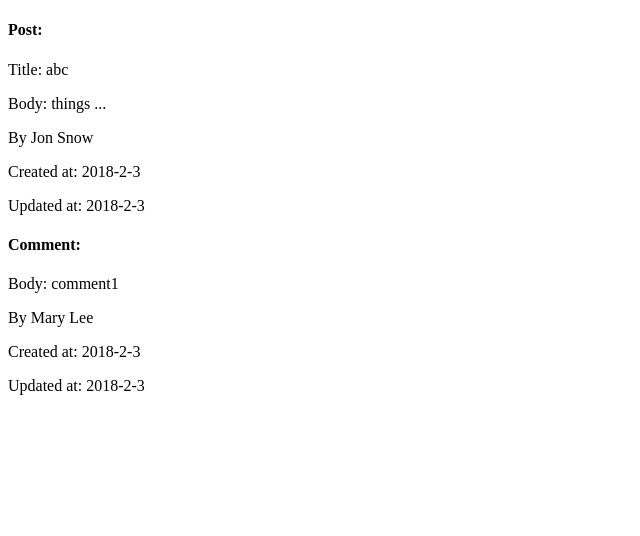
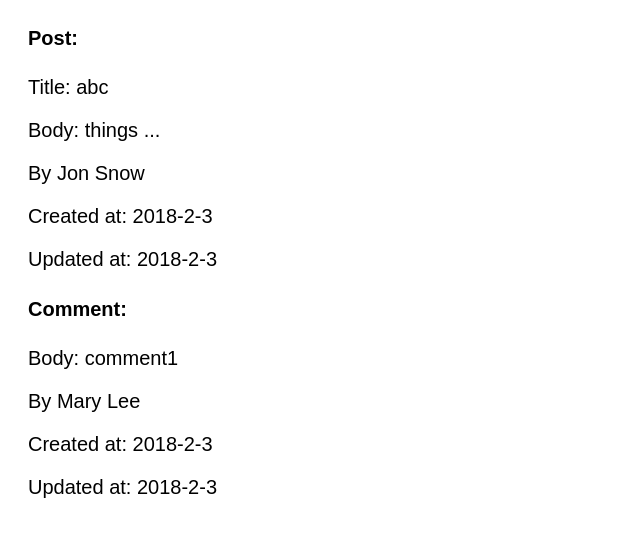
Before and after one commit to gloriading/Blog-react, a React (Create React App) app: page / in a window 1280 px wide. Shown: the top 536 px of the page, without its empty margins (0-640 px from the left). Built offline with nearby package versions, Linux system fonts and the light colour scheme.

Commit message:
add basic styling to PostShowPage

```diff
--- a/src/components/CommentDetails.js
+++ b/src/components/CommentDetails.js
@@ -2,7 +2,7 @@ import React from 'react';
 
 function CommentDetails(props={}){
   return(
-    <div>
+    <div className="CommentDetails">
         <h4>Comment:</h4>
         <p>Body: {props.body}</p>
         <p>By {props.author_full_name}</p>
--- a/src/components/PostDetails.js
+++ b/src/components/PostDetails.js
@@ -4,13 +4,15 @@ import React from 'react';
 function PostDetails(props={}){
   const {author={}} = props;
   return(
-    <div>
+    <div className="PostDetails">
+
         <h4>Post:</h4>
         <p>Title: {props.title}</p>
         <p>Body: {props.body}</p>
         <p>By {author.full_name}</p>
         <p>Created at: {props.created_at} </p>
         <p>Updated at: {props.updated_at} </p>
+
     </div>
 
   )
--- a/src/components/PostShowPage.js
+++ b/src/components/PostShowPage.js
@@ -4,8 +4,13 @@ import {CommentDetails} from './CommentDetails';
 
 
 function PostShowPage(){
+  const containerStyle = {
+    paddingLeft: '20px',
+    fontFamily: 'sans-serif',
+    fontSize: '20px'
+   }
   return(
-    <main className="PostShowPage">
+    <main className="PostShowPage" style={containerStyle}>
       <PostDetails
         title="abc"
         body="things ..."
```
